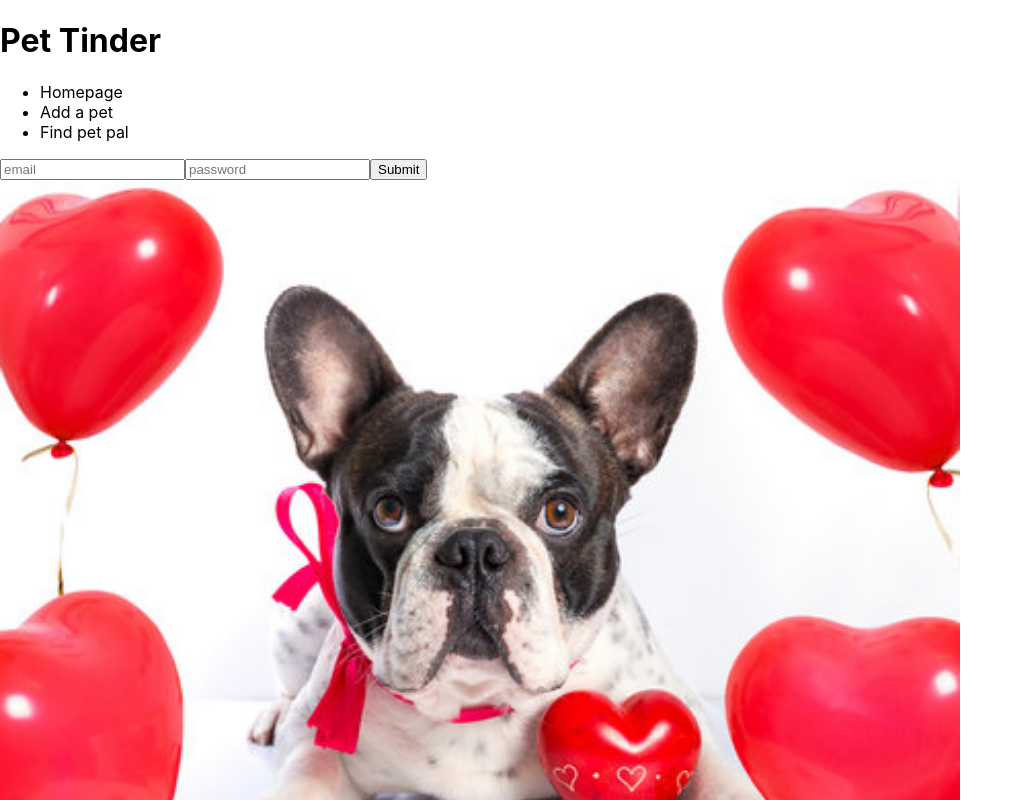
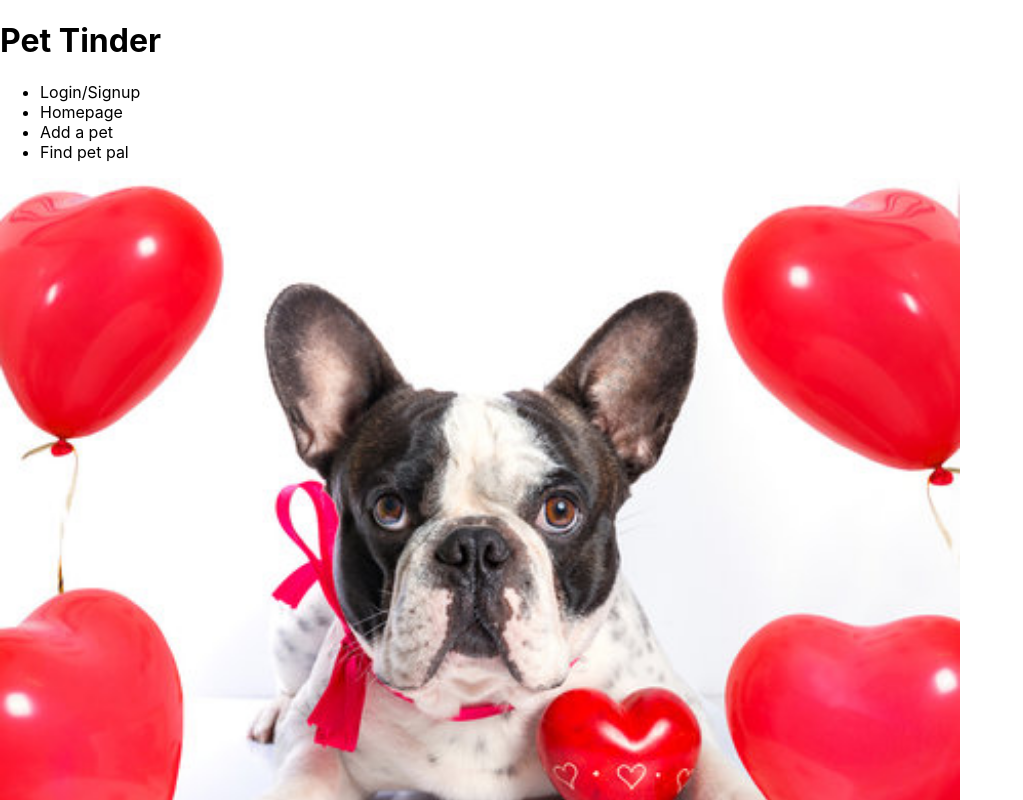
Before and after one commit to chrislee-webdev/pet-tinder, a React (Create React App) app in the folder client/: page / in a window 1280 px wide. Shown: the top 800 px of the page, without its empty margins (0-1023 px from the left). Built offline with nearby package versions, Linux system fonts and the light colour scheme.

Commit message:
added signup form with validation

```diff
--- a/client/src/components/PageContainer/index.js
+++ b/client/src/components/PageContainer/index.js
@@ -21,6 +21,9 @@ export default function PortfolioContainer() {
     if (currentPage === "FindPetPal") {
       return <FindPetPal />;
     }
+    if (currentPage === "Login") {
+      return <LoginPage />;
+    }
   };
 
   const handlePageChange = (page) => setCurrentPage(page);
@@ -31,7 +34,6 @@ export default function PortfolioContainer() {
         currentPage={currentPage}
         handlePageChange={handlePageChange}
       />
-      <LoginPage />
       {renderPage()}
       <footer>
         <Footer></Footer>
--- a/client/src/components/logintemp/LoginPage.js
+++ b/client/src/components/logintemp/LoginPage.js
@@ -1,18 +1,89 @@
 import React, { useState } from "react";
 import { useMutation } from "@apollo/client";
-import { LOGIN_USER } from "../../utils/mutations";
+import { ADD_USER, LOGIN_USER } from "../../utils/mutations";
 import auth from "../../utils/auth";
 
 export default function LoginPage() {
-  const [submitLogin, { data, loading, error }] = useMutation(LOGIN_USER);
-  const [formData, setForm] = useState({ email: "", password: "" });
+  const [
+    submitLogin,
+    { data: LoginData, loading: loggingIn, error: loginError },
+  ] = useMutation(LOGIN_USER);
+  const [
+    submitSignup,
+    { data: SignupData, loading: creatingUser, error: signupError },
+  ] = useMutation(ADD_USER);
+  const [formData, setForm] = useState({
+    username: "",
+    email: "",
+    password: "",
+  });
+  const [usernameValid, setUsername] = useState(false);
+  const [emailValid, setEmail] = useState(false);
+  const [passValid, setPass] = useState(false);
+  const [showLoginAlert, setLoginAlert] = useState(false);
+  const [showSignupAlert, setSignupAlert] = useState(false);
+  const [alertMsg, setMsg] = useState(
+    "Must have valid username/email/password"
+  );
 
   const handleInputChange = (event) => {
     const { name, value } = event.target;
     setForm({ ...formData, [name]: value });
   };
-  const handleSubmit = async (e) => {
+  const validate = (e) => {
     e.preventDefault();
+    const { name, value } = e.currentTarget;
+    if (value === "") {
+      e.currentTarget.placeholder = `Must have ${e.target.name}`;
+      return;
+    }
+
+    const valTest = {
+      username: /^[a-z0-9]{6,6}$/i,
+      email: /[A-Z0-9._%+-]+@[A-Z0-9-]+.+.[A-Z]{2,4}/gim,
+      password:
+        /^(?=.*[a-z])(?=.*[A-Z])(?=.*\d)(?=.*[$@$!%*?&_])[A-Za-z\d$@$!%*?&_]{6,20}$/,
+    };
+
+    switch (name) {
+      case "email":
+        valTest.email.test(value)
+          ? setEmail(true)
+          : setMsg(`Must have valid ${name}`);
+        if (!emailValid) {
+          setLoginAlert(true);
+        }
+        break;
+
+      case "username":
+        valTest.username.test(value)
+          ? setUsername(true)
+          : setMsg(`Must have valid ${name}`);
+        if (!emailValid) {
+          setLoginAlert(true);
+        }
+        break;
+
+      case "password":
+        valTest.password.test(value)
+          ? setPass(true)
+          : setMsg(`Must have valid ${name}`);
+        if (!emailValid) {
+          setLoginAlert(true);
+        }
+        break;
+    }
+  };
+
+  const handleLoginSubmit = async (e) => {
+    e.preventDefault();
+
+    if (emailValid === false || passValid === false) {
+      return setLoginAlert(true);
+    }
+
+    setLoginAlert(false);
+
     try {
       const {
         data: {
@@ -20,11 +91,11 @@ export default function LoginPage() {
         },
       } = await submitLogin({ variables: { ...formData } });
 
-      if (loading) {
+      if (loggingIn) {
         return <h1>"Loading..."</h1>;
       }
-      if (error) {
-        return console.log(error);
+      if (loginError) {
+        return console.log(loginError);
       }
       if (user) {
         alert(`Logged in`);
@@ -35,15 +106,78 @@ export default function LoginPage() {
       console.error(err);
     }
   };
+
+  const handleSignupSubmit = async (e) => {
+    e.preventDefault();
+
+    if (
+      usernameValid === false ||
+      emailValid === false ||
+      passValid === false
+    ) {
+      return setSignupAlert(true);
+    }
+
+    setSignupAlert(false);
+  };
   return (
-    <form onSubmit={handleSubmit}>
-      <input placeholder="email" name="email" onChange={handleInputChange} />
-      <input
-        placeholder="password"
-        name="password"
-        onChange={handleInputChange}
-      />
-      <input type={"submit"} value="Submit" onSubmit={handleSubmit} />
-    </form>
+    <>
+      <h2>Login</h2>
+      <form onSubmit={handleLoginSubmit}>
+        <input
+          placeholder="Email"
+          name="email"
+          onChange={handleInputChange}
+          onBlur={validate}
+        />
+        <input
+          placeholder="Password"
+          type={"password"}
+          name="password"
+          onChange={handleInputChange}
+          onBlur={validate}
+        />
+        <input type={"submit"} value="Submit" />
+        {showLoginAlert && <h3 style={{ color: "red" }}>{alertMsg}</h3>}
+      </form>
+
+      <h2>Sign Up</h2>
+      <form onSubmit={handleSignupSubmit}>
+        <input
+          placeholder="Username"
+          name="username"
+          value={formData.username}
+          onChange={handleInputChange}
+          onBlur={validate}
+        />
+        <input
+          placeholder="Email"
+          name="email"
+          value={formData.email}
+          onChange={handleInputChange}
+          onBlur={validate}
+        />
+        <input
+          placeholder="Password"
+          type={"password"}
+          name="password"
+          value={formData.password}
+          onChange={handleInputChange}
+          onBlur={validate}
+        />
+        <input
+          placeholder="Confirm Password"
+          type={"password"}
+          name="confirm password"
+          onBlur={validate}
+        />
+        <input type={"submit"} value="Submit" />
+        {showSignupAlert && (
+          <h3 style={{ color: "red" }}>
+            Please enter a valid Username/Email/Password
+          </h3>
+        )}
+      </form>
+    </>
   );
 }
--- a/client/src/components/navigation/index.js
+++ b/client/src/components/navigation/index.js
@@ -12,25 +12,52 @@ function Navigation({ currentPage, handlePageChange }) {
       <nav>
         <ul>
           <li className="mx-2">
-                        <a onClick={() => handlePageChange('About')}
-                        className={currentPage === 'About' ? 'nav-link active' : 'nav-link'}
-                        >Homepage</a>
+            <a
+              onClick={() => handlePageChange("Login")}
+              className={
+                currentPage === "Login" ? "nav-link active" : "nav-link"
+              }
+            >
+              Login/Signup
+            </a>
           </li>
 
           <li className="mx-2">
-                        <span onClick={() => handlePageChange('AddPet')}
-                        className={currentPage === 'AddPet' ? 'nav-link active' : 'nav-link'}>Add a pet</span>
+            <a
+              onClick={() => handlePageChange("About")}
+              className={
+                currentPage === "About" ? "nav-link active" : "nav-link"
+              }
+            >
+              Homepage
+            </a>
           </li>
 
           <li className="mx-2">
-                        <span onClick={() => handlePageChange('FindPetPal')}
-                        className={currentPage === 'FindPetPal' ? 'nav-link active' : 'nav-link'}
-                        >Find pet pal</span>
+            <span
+              onClick={() => handlePageChange("AddPet")}
+              className={
+                currentPage === "AddPet" ? "nav-link active" : "nav-link"
+              }
+            >
+              Add a pet
+            </span>
+          </li>
+
+          <li className="mx-2">
+            <span
+              onClick={() => handlePageChange("FindPetPal")}
+              className={
+                currentPage === "FindPetPal" ? "nav-link active" : "nav-link"
+              }
+            >
+              Find pet pal
+            </span>
           </li>
         </ul>
       </nav>
     </header>
-    )
+  );
 }
 
 export default Navigation;
```
Lines whose indentation alone changed are shown as unchanged.
